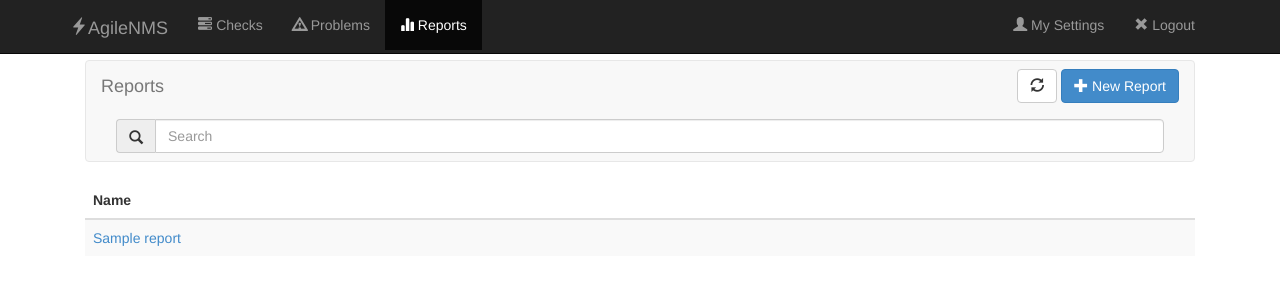
After one commit to animeshinvinci/AgileNMS, a Django app: template monitoring/templates/monitoring/report_list.html in a window 1280 px wide. The commit adds this page. Shown: the top 300 px of the page. Run offline with Django 3.2, Linux system fonts and the light colour scheme; the template is opened without the code that fills it: values that come from a table or form of the project are taken from there, others are empty; tables that the repository leaves empty hold one stand-in row (values such as "Sample post"); parts of the project's set-up code (start-up, migrations or seed data) failed here and were passed over.

Commit message:
Added list, detail, create, edit and delete pages for reports

```diff
--- a/monitoring/forms.py
+++ b/monitoring/forms.py
@@ -6,3 +6,9 @@ class CheckForm(forms.ModelForm):
     class Meta:
         model = models.Check
         exclude = ("uuid", )
+
+
+class ReportForm(forms.ModelForm):
+    class Meta:
+        model = models.Report
+        exclude = ("uuid", )
--- a/monitoring/models.py
+++ b/monitoring/models.py
@@ -127,7 +127,7 @@ class Problem(models.Model):
 class Report(models.Model):
     # Basic info
     uuid = models.CharField("UUID", max_length=32, primary_key=True, blank=True)
-    name = models.CharField(max_length=100, blank=True)
+    name = models.CharField(max_length=100)
     enabled = models.BooleanField(default=True)
 
     # List of checks to include
@@ -151,3 +151,6 @@ class Report(models.Model):
 
     def get_absolute_url(self):
         return "".join(["/reports/", self.uuid, "/"])
+
+    def __unicode__(self):
+        return self.name
--- /dev/null
+++ b/monitoring/templates/monitoring/report_list.html
@@ -0,0 +1,54 @@
+{% extends "base.html" %}
+
+{% block title %}Report List{% endblock %}
+
+{% block reports_navitem_classes %}active{% endblock %}
+
+{% block extra_head %}
+ <link href="/static/monitoring/css/main.css" rel="stylesheet" media="screen">
+{% endblock %}
+
+{% block content %}
+ <div class="navbar navbar-default">
+  <div class="navbar-header">
+   <button type="button" class="navbar-toggle" data-toggle="collapse" data-target=".reports-navbar-collapse">
+    <span class="sr-only">Toggle navigation</span>
+    <span class="icon-bar"></span>
+    <span class="icon-bar"></span>
+    <span class="icon-bar"></span>
+   </button>
+   <span class="navbar-brand">Reports</span>
+  </div>
+  <div class="collapse navbar-collapse reports-navbar-collapse">
+   <div class="navbar-right">
+    <button type="button" class="btn btn-default navbar-btn"><span class="glyphicon glyphicon-refresh"></span></button>
+    <button type="button" class="btn btn-primary navbar-btn" onclick="javascript:window.location='/reports/create/';"><span class="glyphicon glyphicon-plus"></span> New Report</button>
+   </div>
+   <form class="navbar-form navbar-right">
+    <div class="input-group">
+     <span class="input-group-addon">
+      <span class="glyphicon glyphicon-search"></span>
+     </span>
+     <input type="text" class="form-control" placeholder="Search">
+    </div>
+   </form>
+  </div>
+ </div>
+
+ <table class="table table-striped">
+  <thead>
+   <tr>
+    <th>Name</th>
+   </tr>
+  </thead>
+   <tbody>
+    {% for report in report_list %}
+     <tr>
+      <td>
+       <a href="{{ report.get_absolute_url }}">{{ report }}</a>
+      </td>
+     </tr>
+    {% endfor %}
+  </tbody>
+ </table>
+{% endblock %}
--- a/monitoring/urls.py
+++ b/monitoring/urls.py
@@ -15,4 +15,9 @@ urlpatterns = patterns("",
     url(r"^checks/(?P<pk>[0-9a-f]{32})/delete/$", views.CheckDeleteView.as_view()),
     url(r"^problems/$", views.ProblemListView.as_view()),
     url(r"^problems/(?P<pk>[0-9a-f]{32})/$", views.ProblemDetailView.as_view()),
+    url(r"^reports/$", views.ReportListView.as_view()),
+    url(r"^reports/create/$", views.ReportCreateView.as_view()),
+    url(r"^reports/(?P<pk>[0-9a-f]{32})/$", views.ReportDetailView.as_view()),
+    url(r"^reports/(?P<pk>[0-9a-f]{32})/update/$", views.ReportUpdateView.as_view()),
+    url(r"^reports/(?P<pk>[0-9a-f]{32})/delete/$", views.ReportDeleteView.as_view()),
 )
--- a/templates/base.html
+++ b/templates/base.html
@@ -37,7 +37,7 @@
       <ul class="nav navbar-nav">
        <li class="{% block checks_navitem_classes %}{% endblock %}"><a href="/checks/"><span class="glyphicon glyphicon-tasks"></span> Checks</a></li>
        <li class="{% block problems_navitem_classes %}{% endblock %}"><a href="/problems/"><span class="glyphicon glyphicon-warning-sign"></span> Problems</a></li>
-       <li class="{% block reports_navitem_classes %}{% endblock %}"><a href="#"><span class="glyphicon glyphicon-stats"></span> Reports</a></li>
+       <li class="{% block reports_navitem_classes %}{% endblock %}"><a href="/reports/"><span class="glyphicon glyphicon-stats"></span> Reports</a></li>
       </ul>
       <ul class="nav navbar-nav navbar-right">
        <li><a href="#"><span class="glyphicon glyphicon-user"></span> My Settings</a></li>
```
Also changed, not shown: monitoring/templates/monitoring/report_confirm_delete.html (added, +18 -0 lines), monitoring/templates/monitoring/report_detail.html (added, +21 -0 lines), monitoring/templates/monitoring/report_form.html (added, +22 -0 lines), monitoring/views.py (+25 -0 lines).
